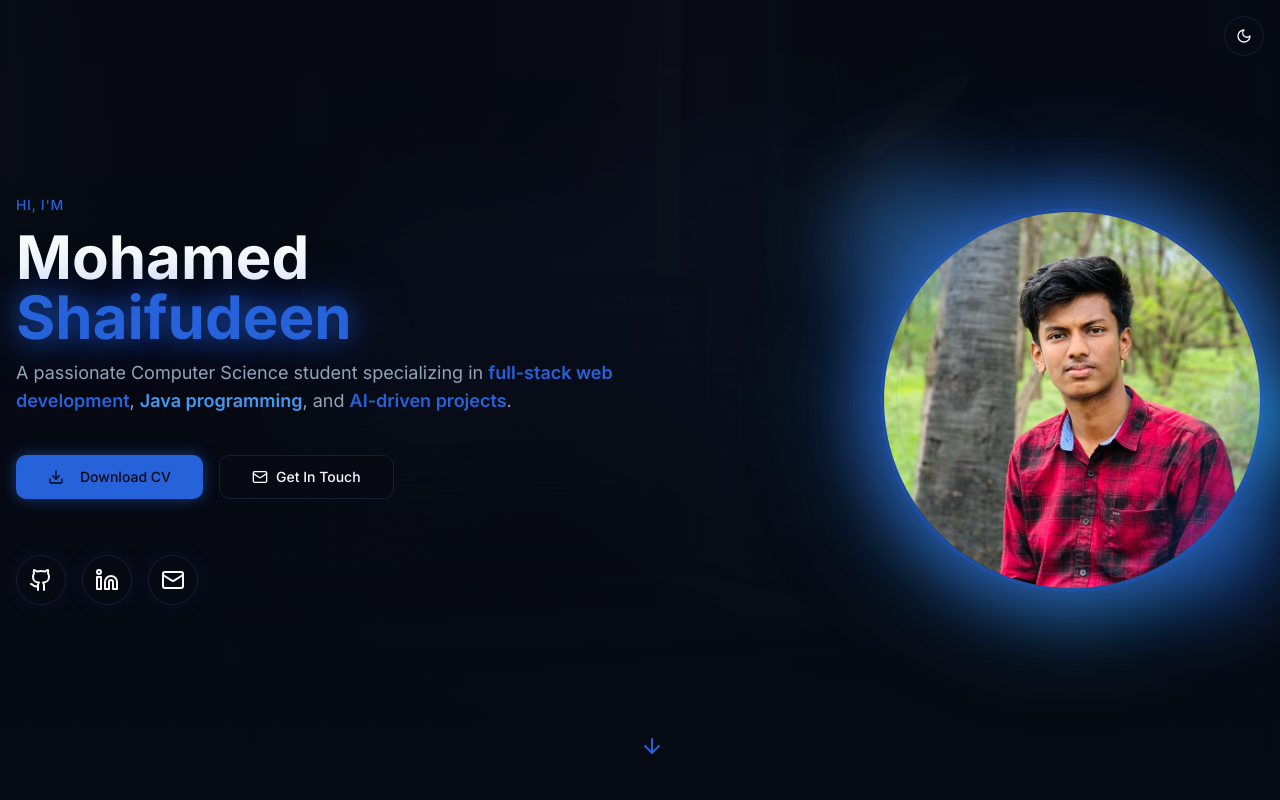
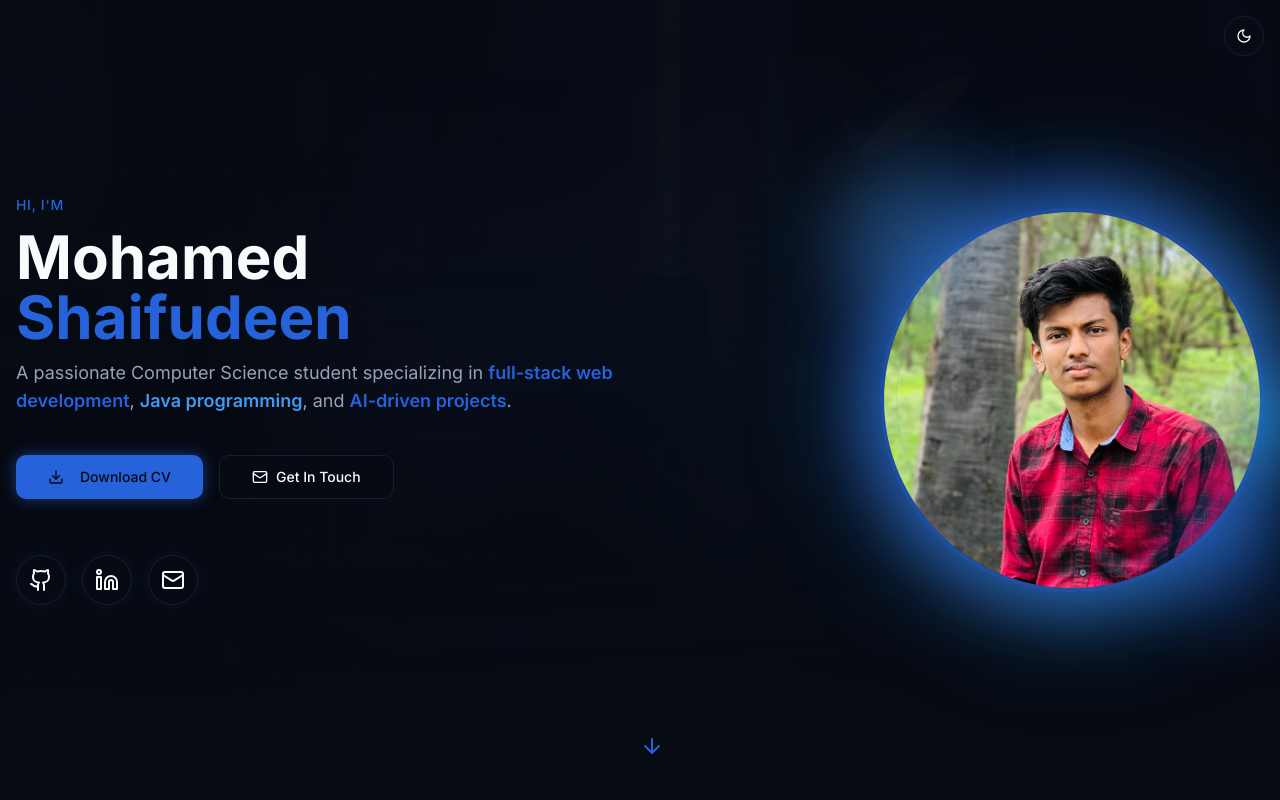
Before and after one commit to Shaifudeen007/New-Portfolio, a React (Vite) app: page / in a window 1280 px wide. Shown: the top 800 px of the page. Built offline with nearby package versions, Linux system fonts and the light colour scheme; the HTML template or start-up script is replaced by a standard one.

Commit message:
Remove glow effect from name

```diff
--- a/src/components/Hero.tsx
+++ b/src/components/Hero.tsx
@@ -46,9 +46,7 @@ const Hero = () => {
               </p>
               <h1 className="text-3xl md:text-5xl lg:text-6xl font-bold animate-fade-in opacity-0" style={{ animationDelay: '0.4s', animationFillMode: 'forwards' }}>
                 <span className="text-foreground">Mohamed </span>
-                <span className="text-primary animate-text-glow" style={{
-                  textShadow: '0 0 20px hsl(var(--primary) / 0.5), 0 0 40px hsl(var(--primary) / 0.3), 0 0 60px hsl(var(--primary) / 0.2)'
-                }}>Shaifudeen</span>
+                <span className="text-primary">Shaifudeen</span>
               </h1>
               <p className="text-base md:text-lg text-muted-foreground leading-relaxed animate-fade-in opacity-0" style={{ animationDelay: '0.6s', animationFillMode: 'forwards' }}>
                 A passionate Computer Science student specializing in{" "}
```
